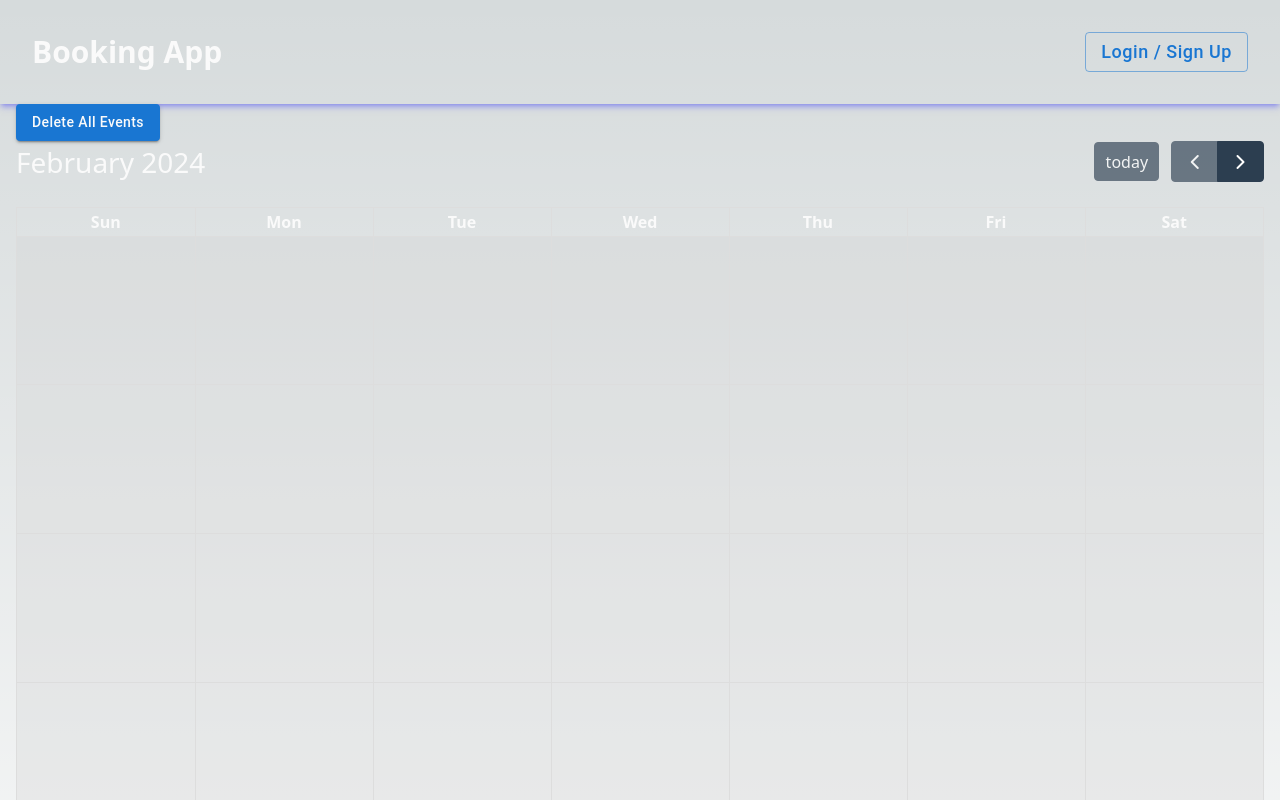
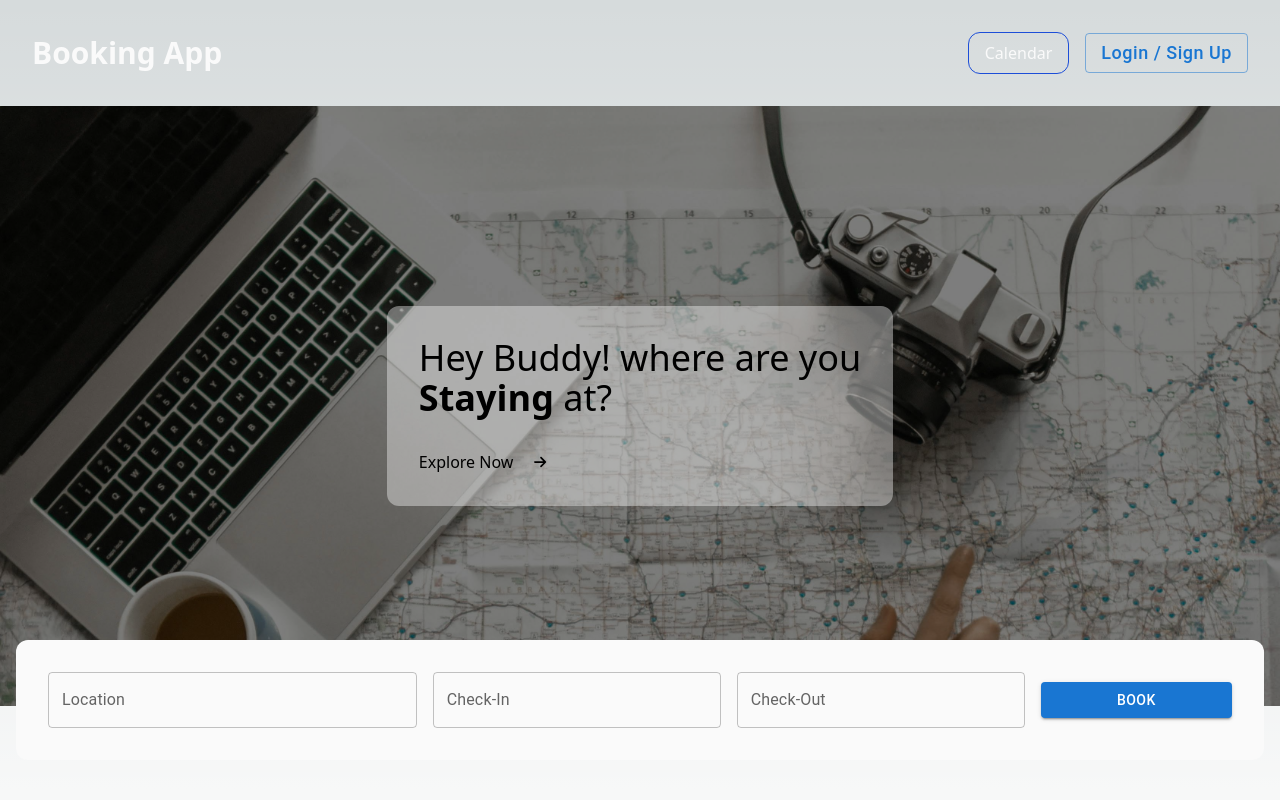
Before and after one commit to ranemihirk/booking-ui, a Next.js app: page / in a window 1280 px wide. Shown: the top 800 px of the page. Built offline with nearby package versions, Linux system fonts and the light colour scheme; no server answers; the database is empty.

Commit message:
Moved fullcalender to "/calendar" and added a few things to homepage

```diff
--- /dev/null
+++ b/app/calendar/page.tsx
@@ -0,0 +1,19 @@
+"use client";
+import { useEffect } from "react";
+import { useAuthContext } from "@/contexts/AuthContext";
+import DefaultCalendar from "@/components/Calendar/DefaultCalendar";
+
+export default function Calendar() {
+  const { init } = useAuthContext();
+
+  useEffect(() => {
+    init();
+  }, []);
+
+  return (
+    <div className="container text-light">
+      <DefaultCalendar />
+      {/* <div id="calender"></div> */}
+    </div>
+  );
+}
--- a/app/components/Calendar/CalendarPopupModal.tsx
+++ b/app/components/Calendar/CalendarPopupModal.tsx
@@ -115,14 +115,24 @@ export default function CalendarPopupModal({
     setEndDate(e.target.value);
   };
 
+  const resetValues = () =>{
+    setOpen(false);
+    setEventInfo(null);
+    setEventTitle("");
+    setNumberOPeople("");
+    setComments("");
+    setStartDate("");
+    setEndDate("");
+    setEndDateDisplay("");
+  };
+
   useEffect(() => {
     if (!open || !eventInfo) return;
     const initEvent = async () => {
       if (eventInfo) {
-        console.log("eventInfo: ", eventInfo);
         setEventId(eventInfo.id);
         const result = await fetchEvent(eventInfo.id);
-
+        console.log("eventInfo: ", eventInfo);
         if (!result.error) {
           const currentEvent = result.message.data;
           console.log("currentEvent: ", currentEvent);
@@ -144,20 +154,6 @@ export default function CalendarPopupModal({
               ? endDateFormat.getDate()
               : endDateFormat.getDate() + 1
           );
-          // console.log("endDateFormat: ", eventInfo.start);
-          // console.log(
-          //   "endDateFormat Updated: ",
-          //   `${endDateFormat.getFullYear()}-${
-          //     endDateFormat.getMonth() + 1
-          //   }-${endDateFormat.getDate()}`,
-          //   new Date(
-          //     `${endDateFormat.getFullYear()}-${
-          //       endDateFormat.getMonth() + 1
-          //     }-${endDateFormat.getDate()}`
-          //   )
-          //     .toLocaleDateString("en-CA")
-          //     .split("T")[0]
-          // );
           setStartDate(eventInfo.start);
           setEndDate(
             new Date(
@@ -182,30 +178,19 @@ export default function CalendarPopupModal({
     };
 
     initEvent();
-  }, [open, eventInfo]);
+  }, [open]);
 
   return (
     <Dialog
       open={open}
       TransitionComponent={Transition}
-      onClose={() => {
-        setOpen(false);
-        setEventInfo(null);
-        setEventTitle("");
-        setNumberOPeople("");
-        setComments("");
-        setStartDate("");
-        setEndDate("");
-        setEndDateDisplay("");
-      }}
+      onClose={resetValues}
     >
       <div className="flex justify-between items-center">
         <DialogTitle className="capitalize">Event Details</DialogTitle>
         <Button
           className="rounded-full p-0 m-0 mr-4 min-w-fit"
-          onClick={() => {
-            setOpen(!open);
-          }}
+          onClick={resetValues}
         >
           <FontAwesomeIcon icon={faCircleXmark} size="2xl" />
         </Button>
--- a/app/components/Calendar/DefaultCalendar.tsx
+++ b/app/components/Calendar/DefaultCalendar.tsx
@@ -1,5 +1,5 @@
 "use client";
-import { useState, useRef, useEffect } from "react";
+import { useState, useRef, useEffect, useCallback } from "react";
 import FullCalendar from "@fullcalendar/react";
 import dayGridPlugin from "@fullcalendar/daygrid"; // a plugin!
 import interactionPlugin from "@fullcalendar/interaction"; // needed for dayClick
@@ -89,14 +89,14 @@ export default function DefaultCalendar() {
       const currentEvent = events.find((event) => event.id == eventInfo.id);
       if (currentEvent) {
         const result = await approveEvent(currentEvent);
+
         if (result.message) {
           createToast(result.message.data.text, "success");
-          setEvents((prevEvents) => {
-            const updatedEvents = prevEvents.filter(
-              (event) => event.id != result.message.data.eventId
-            );
-            return updatedEvents;
-          });
+          setEvents((prevEvents) =>
+            prevEvents.map((event) =>
+              event.id == result.message.data.id ? result.message.data : event
+            )
+          );
         }
         setAnchorEl(null);
       }
@@ -108,14 +108,14 @@ export default function DefaultCalendar() {
       const currentEvent = events.find((event) => event.id == eventInfo.id);
       if (currentEvent) {
         const result = await rejectEvent(currentEvent);
+
         if (result.message) {
           createToast(result.message.data.text, "success");
-          setEvents((prevEvents) => {
-            const updatedEvents = prevEvents.filter(
-              (event) => event.id != result.message.data.eventId
-            );
-            return updatedEvents;
-          });
+          setEvents((prevEvents) =>
+            prevEvents.map((event) =>
+              event.id == result.message.data.id ? result.message.data : event
+            )
+          );
         }
         setAnchorEl(null);
       }
@@ -133,8 +133,6 @@ export default function DefaultCalendar() {
   };
 
   const handleDeleteAllEvents = async () => {
-    console.log("handleDeleteAllEvents: ");
-
     const result = await deleteAllEvents();
     if (result.message) {
       createToast(result.message.data, "success");
@@ -159,11 +157,30 @@ export default function DefaultCalendar() {
 
   useEffect(() => {
     console.log("events: ", events, events.length);
-    if (calendarRef.current) {
-      console.log("calendarRef exists");
-      calendarRef.current.getApi().refetchEvents(); // ✅ Refresh events when data changes
+  }, [events]);
+
+  const renderEventContent = (event) => {
+    return (
+      <div className={`${eventStatusClass(event.event.extendedProps.status)}`}>
+        {/* <b>{event.timeText}</b> */}
+        <b>{event.event.title}</b>
+      </div>
+    );
+  };
+
+  function eventStatusClass(status) {
+    switch (status) {
+      // case 0:
+      // case "0":
+      //   return "bg-waiting text-dark";
+      case 1:
+      case "1":
+        return "bg-approved text-dark";
+      case 2:
+      case "2":
+        return "bg-rejected text-light";
     }
-  }, [events]);
+  }
 
   return (
     <>
@@ -188,6 +205,7 @@ export default function DefaultCalendar() {
         eventClick={handleEventClick}
         selectable={true}
         select={handleDateSelection}
+        eventContent={renderEventContent}
       />
       <CalendarPopupModal
         open={open}
@@ -245,23 +263,3 @@ export default function DefaultCalendar() {
     </>
   );
 }
-
-function renderEventContent(event) {
-  return (
-    <div className={`${eventStatusClass(event.event.extendedProps.status)}`}>
-      {/* <b>{event.timeText}</b> */}
-      <b>{event.event.title}</b>
-    </div>
-  );
-}
-
-function eventStatusClass(status) {
-  switch (status) {
-    case 0:
-      return "bg-waiting text-dark";
-    case 1:
-      return "bg-approved text-light";
-    case 2:
-      return "bg-rejected text-light";
-  }
-}
--- a/app/components/Home/Header.tsx
+++ b/app/components/Home/Header.tsx
@@ -1,5 +1,6 @@
 "use client";
 import { useState, MouseEvent } from "react";
+import Link from "next/link";
 import Button from "@mui/material/Button";
 import Menu from "@mui/material/Menu";
 import MenuItem from "@mui/material/MenuItem";
@@ -30,10 +31,20 @@ export default function Header() {
 
   return (
     <>
-      <header className="header flex justify-between items-center shadow-md shadow-indigo-500/50 p-8">
+      <header className="header flex flex-col gap-4 xl:flex-row xl:gap-0 justify-between items-center shadow-md shadow-indigo-500/50 p-8">
+        <Link href="/">
           <h1 className="capitalize text-light font-bold text-3xl">
             booking app
           </h1>
+        </Link>
+
+        <div className="flex items-center gap-4">
+          <Link
+            href="/calendar"
+            className="px-4 py-2 border border-blue hover:bg-blue/40 text-light rounded-xl transition-all delay-150"
+          >
+            Calendar
+          </Link>
           {!user ? (
             <Button
               className="capitalize text-lg"
@@ -113,6 +124,7 @@ export default function Header() {
               Logout
             </MenuItem>
           </Menu>
+        </div>
       </header>
       <PopupModal isOpenPopup={isOpenPopup} setIsOpenPopup={setIsOpenPopup} />
     </>
--- a/app/lib/redis.ts
+++ b/app/lib/redis.ts
@@ -86,17 +86,6 @@ export async function isUserExists(email) {
 
 // Events
 
-function fetchEventStatus(status) {
-  switch (status) {
-    case 0:
-      return { backgroundColor: "#FBBF24", textColor: "#000" };
-    case 1:
-      return { backgroundColor: "#A3E635", textColor: "#000" };
-    case 2:
-      return { backgroundColor: "#EF4444", textColor: "#FFF" };
-  }
-}
-
 export async function fetchAllEvents(propertyId = "") {
   const client = await clientPromise;
   const db = client.db("booking");
@@ -116,7 +105,6 @@ export async function fetchAllEvents(propertyId = "") {
           status: event.status,
         },
         description: "Test",
-        ...fetchEventStatus(event.status),
       };
     });
 
@@ -152,7 +140,6 @@ export async function fetchEvent(eventId, propertyId = "") {
               status: event.status,
             },
             description: "Test",
-            ...fetchEventStatus(event.status),
           },
         },
       };
@@ -185,7 +172,6 @@ export async function createEvent(formData) {
         comments: comments,
         status: status,
       },
-      ...fetchEventStatus(status),
     };
 
     const client = await clientPromise;
@@ -270,12 +256,13 @@ export async function approveEvent(event) {
     const collection = db.collection("events");
 
     if (event.id != "") {
+      const test = event.extendedProps;
       const updatedEvent = {
         ...event,
         extendedProps: {
+          ...test,
           status: 1,
         },
-        ...fetchEventStatus(1),
       };
       const result = await collection.updateOne(
         { _id: new ObjectId(event.id) },
@@ -311,12 +298,13 @@ export async function rejectEvent(event) {
     const collection = db.collection("events");
 
     if (event.id != "") {
+      const test = event.extendedProps;
       const updatedEvent = {
         ...event,
         extendedProps: {
+          ...test,
           status: 2,
         },
-        ...fetchEventStatus(2),
       };
       const result = await collection.updateOne(
         { _id: new ObjectId(event.id) },
@@ -356,7 +344,7 @@ export async function deleteAllEvents(propertyId = "") {
     return {
       message: {
         status: "success",
-        data: 'All Events Deleted.',
+        data: "All Events Deleted.",
       },
     };
   } catch (e) {
--- a/app/page.tsx
+++ b/app/page.tsx
@@ -1,19 +1,111 @@
 "use client";
-import { useEffect } from "react";
-import { useAuthContext } from "@/contexts/AuthContext";
-import DefaultCalendar from "@/components/Calendar/DefaultCalendar";
+import { useState } from "react";
+import { FontAwesomeIcon } from "@fortawesome/react-fontawesome";
+import { faArrowRight } from "@fortawesome/free-solid-svg-icons/faArrowRight";
+import Button from "@mui/material/Button";
+import TextField from "@mui/material/TextField";
+import useMediaQuery from "@mui/material/useMediaQuery";
+import DatePicker from "react-datepicker";
+import "react-datepicker/dist/react-datepicker.css";
 
 export default function Home() {
-  const { init } = useAuthContext();
+  const isLargeScreen = useMediaQuery("(min-width: 1024px)");
 
-  useEffect(() => {
-    init();
-  }, []);
-
+  const [open, setOpen] = useState(false);
+  const [startDate, setStartDate] = useState(new Date());
+  const [endDate, setEndDate] = useState(null);
+  const onChange = (dates) => {
+    const [start, end] = dates;
+    setStartDate(start);
+    setEndDate(end);
+  };
   return (
-    <div className="container text-light">
-      <DefaultCalendar />
-      {/* <div id="calender"></div> */}
-    </div>
+    <>
+      <section className="landscape:max-lg:h-full h-[80vh] xl:h-screen w-full">
+        <div className="relative h-full xl:h-[75%]">
+          <img
+            src="/assets/images/home.jpg"
+            alt=""
+            className="size-full object-cover object-top"
+          />
+          {/* Overlay */}
+          <div className="z-10 absolute inset-0 bg-black bg-opacity-50 size-full"></div>
+          <div className="z-20 absolute inset-0 h-[50%] xl:h-full flex justify-center items-center size-full">
+            <div className="px-8 py-4 md::px-16 md:py-8 rounded-xl bg-light/40">
+              <h1 className="text-2xl md:text-4xl lg::text-6xl mb-8">
+                Hey Buddy! where are you <br />
+                <span className="capitalize font-bold">staying</span> at?
+              </h1>
+              <p className="">
+                Explore Now{" "}
+                <FontAwesomeIcon
+                  icon={faArrowRight}
+                  className="ml-4"
+                  size="sm"
+                />
+              </p>
+            </div>
+          </div>
+          {/* -bottom-[60%] md:-bottom-[20%] lg:-bottom-[14%] */}
+          {/* Booking Form */}
+          <div className="z-20 absolute bottom-0 xl:-bottom-[9%] left-0 w-full flex items-center justify-center">
+            <div className="container rounded-xl">
+              <div className="relative text-center xl:text-left">
+                <div className="bg-light rounded-xl p-4 xl:p-8">
+                  <div className="flex flex-col xl:flex-row gap-4 items-center">
+                    <TextField
+                      id="location"
+                      label="Location"
+                      variant="outlined"
+                      className="grow w-full xl:w-auto"
+                    />
+                    <div className="relative w-full xl:w-[50%] flex flex-col xl:flex-row gap-4">
+                      <TextField
+                        id="check-in"
+                        label="Check-In"
+                        variant="outlined"
+                        className="grow w-full xl:w-auto"
+                      />
+                      <TextField
+                        id="check-out"
+                        label="Check-Out"
+                        variant="outlined"
+                        className="grow w-full xl:w-auto"
+                      />
+                      <div
+                        className={`${
+                          open ? "block" : "hidden"
+                        } absolute top-[100%] text-center w-full`}
+                      >
+                        <DatePicker
+                          selected={startDate}
+                          onChange={onChange}
+                          startDate={startDate}
+                          endDate={endDate}
+                          selectsRange
+                          monthsShown={isLargeScreen ? 2 : 1} // ✅ Shows 2 months
+                          inline // ✅ Displays the calendar inline
+                          className="w-full"
+                        />
+                      </div>
+                    </div>
+                    <Button
+                      variant="contained"
+                      className="grow w-[150px] xl:w-auto"
+                      onClick={() => setOpen(!open)}
+                    >
+                      Book
+                    </Button>
+                  </div>
+                </div>
+                <div className="absolute -bottom-5 xl:-bottom-[20%] text-center w-full">
+                  <h3></h3>
+                </div>
+              </div>
+            </div>
+          </div>
+        </div>
+      </section>
+    </>
   );
 }
```
Also changed, not shown: public/assets/images/home.jpg (added). Lines whose indentation alone changed are shown as unchanged.
